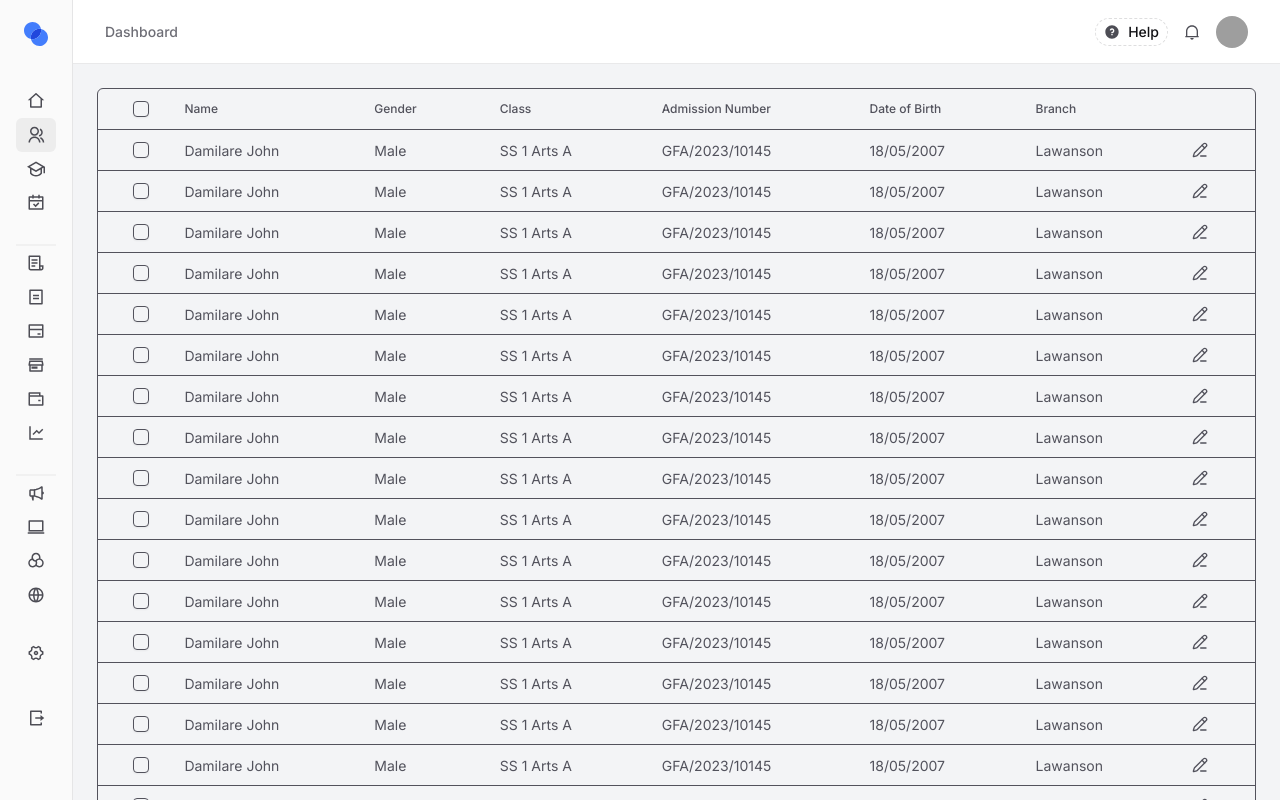
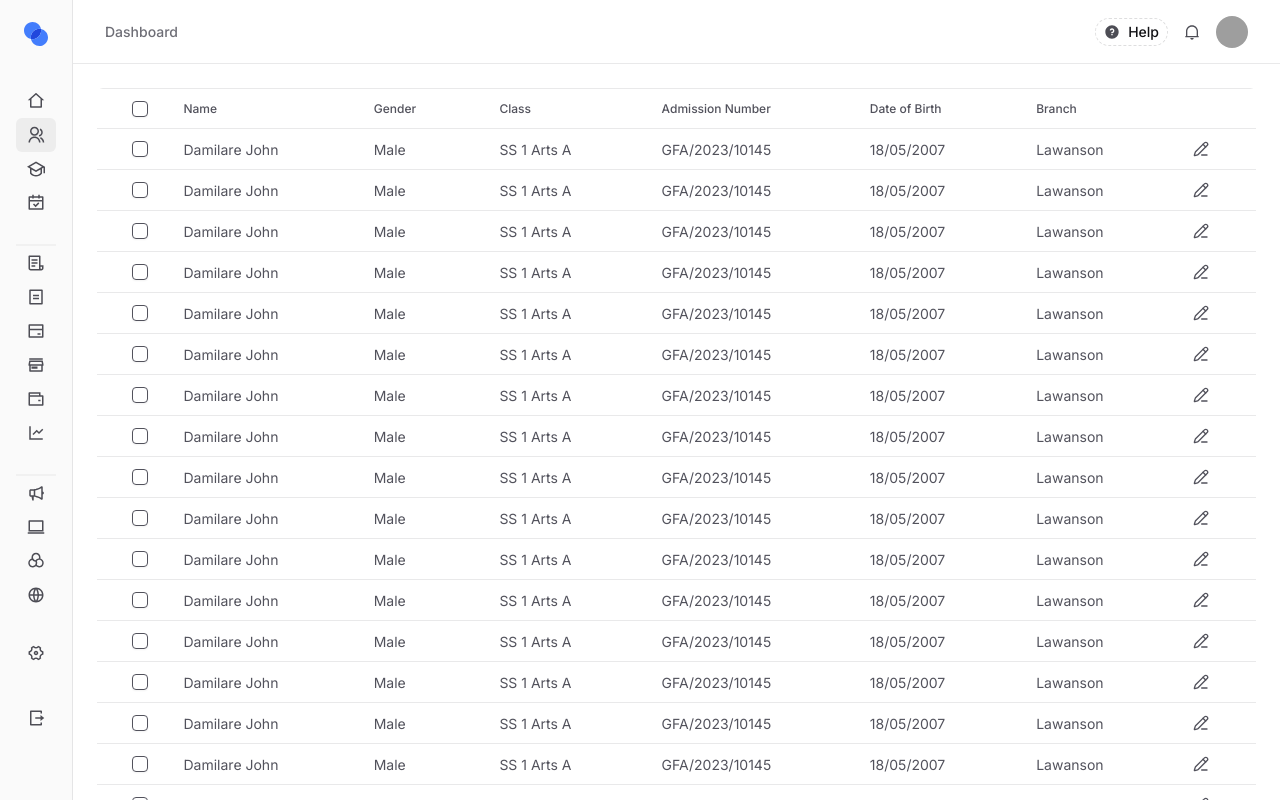
Before and after one commit to digenty/digenty-web, a Next.js app: page /student-and-parent-record in a window 1280 px wide. Built offline with nearby package versions, Linux system fonts and the light colour scheme; grey boxes are pictures that could not be loaded.

Commit message:
fix: fix layout

```diff
--- a/src/app/(core)/layout.tsx
+++ b/src/app/(core)/layout.tsx
@@ -7,11 +7,11 @@ export default function CoreLayout({
   children: React.ReactNode;
 }>) {
   return (
-    <div className="bg-bg-default flex leading-5 text-zinc-600">
+    <div className="bg-bg-default flex h-screen overflow-hidden leading-5 text-zinc-600">
       <Sidebar />
-      <div className="h-screen flex-1 overflow-y-auto">
+      <div className="flex-1 overflow-hidden">
         <Header />
-        <div className="">{children}</div>
+        <div className="h-screen overflow-y-auto">{children}</div>
       </div>
     </div>
   );
--- a/src/components/DataTable/index.tsx
+++ b/src/components/DataTable/index.tsx
@@ -39,11 +39,11 @@ export const DataTable = <TData, TValue>({
 
   return (
     <div className="space-y-12">
-      <div className="overflow-hidden rounded-md border">
+      <div className="overflow-hidden rounded-md">
         <Table className="w-full">
-          <TableHeader className="bg-orange-xfaint font-poppins">
+          <TableHeader className="bg-orange-xfaint font-poppins border-border-default border-y">
             {table.getHeaderGroups().map(headerGroup => (
-              <TableRow key={headerGroup.id}>
+              <TableRow key={headerGroup.id} className="border-border-default border-b">
                 {headerGroup.headers.map(header => {
                   return (
                     <TableHead key={header.id} className="px-7.5">
@@ -54,10 +54,14 @@ export const DataTable = <TData, TValue>({
               </TableRow>
             ))}
           </TableHeader>
-          <TableBody className="text-gray-normal">
+          <TableBody className="border-border-default border-t">
             {table.getRowModel().rows?.length ? (
               table.getRowModel().rows.map(row => (
-                <TableRow key={row.id} data-state={row.getIsSelected() && "selected"} className="bg-orange-light text-base">
+                <TableRow
+                  key={row.id}
+                  data-state={row.getIsSelected() && "selected"}
+                  className="bg-orange-light border-border-default border-y text-base"
+                >
                   {row.getVisibleCells().map(cell => (
                     <TableCell key={cell.id} className="px-7.5" onClick={cell.column.id === "actions" ? () => clickHandler(row) : undefined}>
                       {flexRender(cell.column.columnDef.cell, cell.getContext())}
--- a/src/components/Sidebar/index.tsx
+++ b/src/components/Sidebar/index.tsx
@@ -28,7 +28,7 @@ export const Sidebar = () => {
     <>
       <div
         className={cn(
-          "border-border-default bg-bg-sidebar-subtle hidden h-screen w-69 space-y-4 border-r p-4 md:block md:space-y-8",
+          "border-border-default bg-bg-sidebar-subtle hidden w-69 space-y-4 border-r p-4 md:block md:space-y-8",
           !isSidebarOpen && "w-auto",
         )}
       >
--- a/src/components/StudentAndParentRecord/index.tsx
+++ b/src/components/StudentAndParentRecord/index.tsx
@@ -43,7 +43,7 @@ const StudentAndParentRecord = () => {
   const pageSize = 50;
 
   return (
-    <div className="min-h-screen bg-gray-100 p-6">
+    <div className="p-6">
       <DataTable<Student>
         columns={columns}
         data={students}
```
